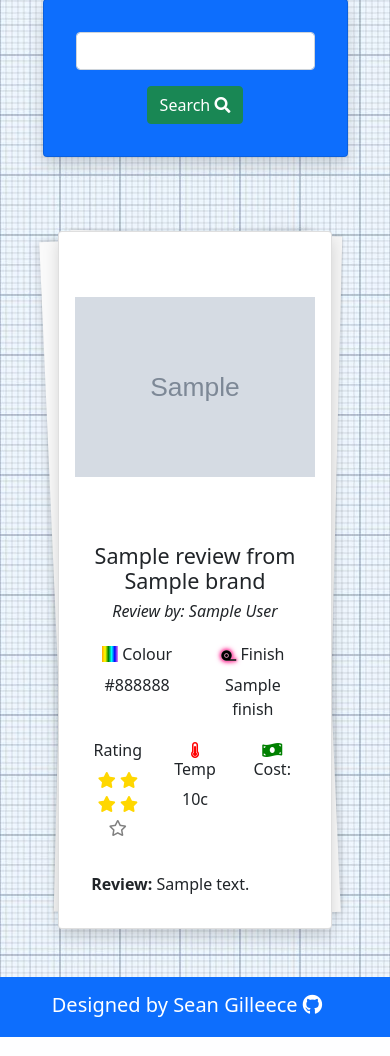
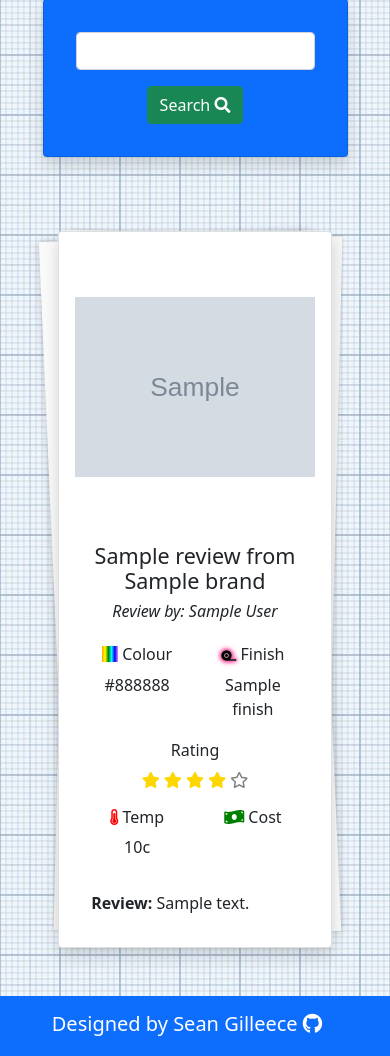
Before and after one commit to Gilleece/filament-review, a Flask app: page /search in a window 390 px wide. Shown: the part 125-1181 px from the top of the page. Run offline with Flask 2, Linux system fonts and the light colour scheme; grey boxes marked "Sample" are stand-in pictures; a database or web service that is not in the repository returns one stand-in record (values such as "Sample title"); some libraries are stand-ins or nearby versions.

Commit message:
Updated mobile column sizing on review card elements to better display on mobile devices

```diff
--- a/templates/base.html
+++ b/templates/base.html
@@ -128,9 +128,6 @@
     <script src="https://cdn.jsdelivr.net/npm/bootstrap@5.0.0-beta2/dist/js/bootstrap.bundle.min.js"
         integrity="sha384-b5kHyXgcpbZJO/tY9Ul7kGkf1S0CWuKcCD38l8YkeH8z8QjE0GmW1gYU5S9FOnJ0"
         crossorigin="anonymous"></script>
-
-    <!-- Custom JS -->
-    <script src="{{ url_for('static', filename='js/script.js') }}"></script>
     {% block scripts %}
     {% endblock %}
 
--- a/templates/reviews.html
+++ b/templates/reviews.html
@@ -15,7 +15,7 @@
                 </div>
             </div>
             <div class="row text-center">
-                <div class="col-4">
+                <div class="col-12 col-md-4">
                     <h6>Rating</h6>
                     <p>
                         {% if review.rating == 1 %}
@@ -55,12 +55,12 @@
                         {% endif %}
                     </p>
                 </div>
-                <div class="col-4">
+                <div class="col-6 col-md-4">
                     <h6><i class="fas fa-thermometer-three-quarters thermometer"></i> Temp</h6>
                     <p>{{ review.temperature }}c</p>
                 </div>
-                <div class="col-4">
-                    <h6><i class="fas fa-money-bill-wave money"></i> Cost:</h6>
+                <div class="col-6 col-md-4">
+                    <h6><i class="fas fa-money-bill-wave money"></i> Cost</h6>
                     <p>
                         {% if review.cost == 1 %}
                         <i class="fas fa-dollar-sign" style="color: green;"></i>
```
Also changed, not shown: templates/profile.html (+4 -4 lines).
